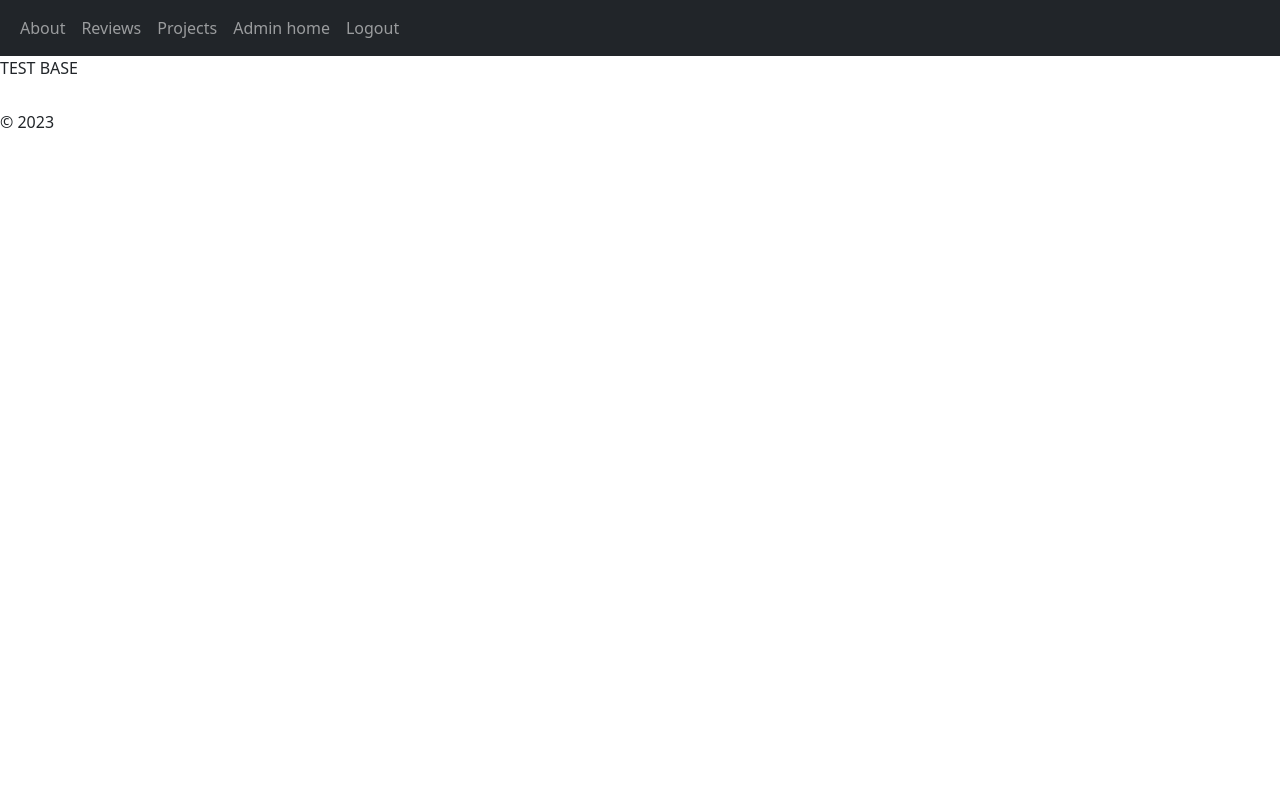
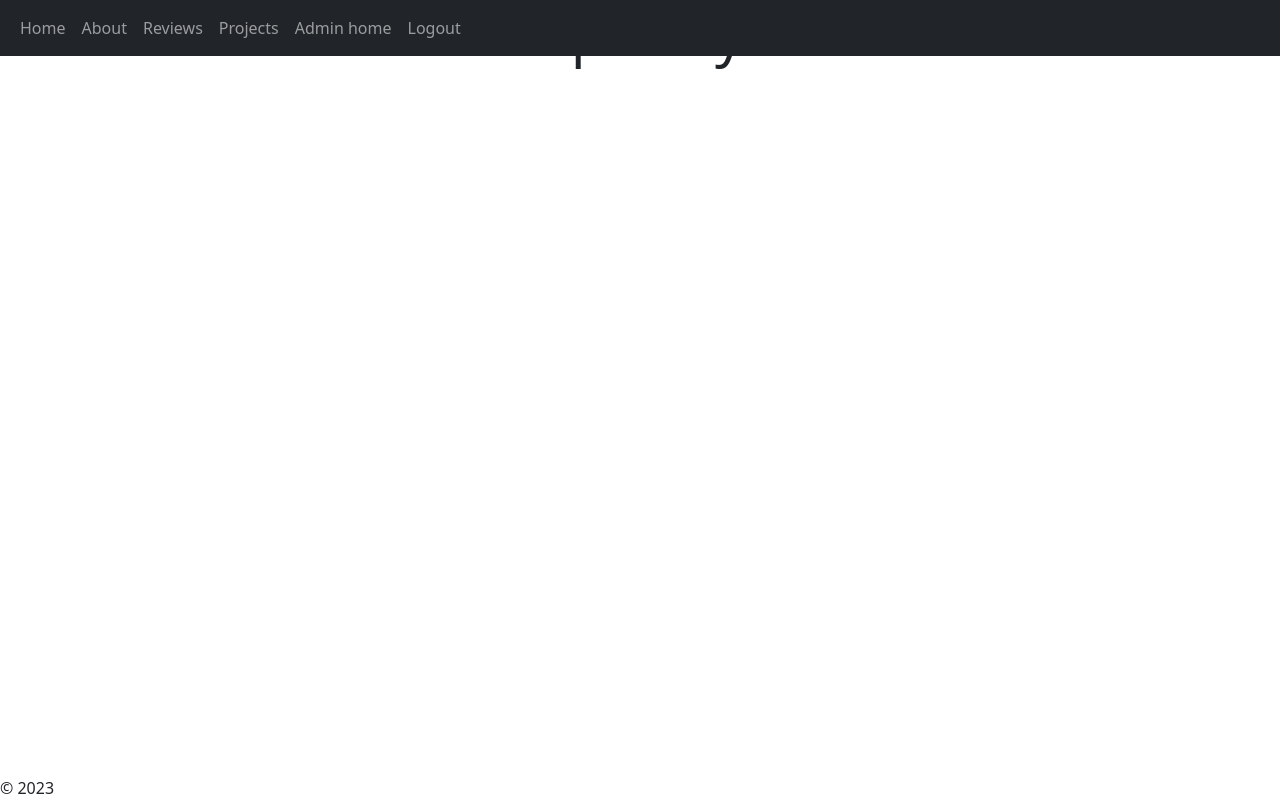
Before and after one commit to jonrickman/nikola_carpentry, a Flask app: template src/nikola_carpentry/templates/index.html in a window 1280 px wide. Run offline with Flask 3, Linux system fonts and the light colour scheme; the template is opened without the code that fills it, so the values that code supplies are empty; the visitor is signed in with stand-in values (Sample User, id 1); parts of the project's set-up code (start-up, migrations or seed data) failed here and were passed over; some libraries are stand-ins or nearby versions.

Commit message:
minor stuff, add a few pics

```diff
--- a/src/nikola_carpentry/static/css/footer.css
+++ /dev/null
@@ -1,3 +0,0 @@
-footer {
-  padding-top: 30px;
-}
--- a/src/nikola_carpentry/templates/footer.html
+++ b/src/nikola_carpentry/templates/footer.html
@@ -1,3 +1,3 @@
 <link rel="stylesheet" href="{{ url_for('static', filename='css/footer.css') }}" type="text/css" />
 
-<footer>&copy; 2023</footer>
+<footer class="fixed-bottom">&copy; 2023</footer>
--- a/src/nikola_carpentry/templates/index.html
+++ b/src/nikola_carpentry/templates/index.html
@@ -1,4 +1,3 @@
-<html>
 <link rel="stylesheet" href="static/css/index.css" />
 {% extends "base.html" %}
 
@@ -8,4 +7,10 @@
   {% endfor %}
 </div>
 
-</html>
+{% block body %}
+<div class="jumbotron jumbotron-fluid">
+  <div class="container">
+    <h1 class="display-4">Nikola Custom Carpentry</h1>
+  </div>
+</div>
+{% endblock %}
--- a/src/nikola_carpentry/templates/navbar.html
+++ b/src/nikola_carpentry/templates/navbar.html
@@ -1,11 +1,9 @@
-<nav class="navbar navbar-expand-lg navbar-dark bg-dark">
+<nav class="navbar navbar-expand-lg navbar-dark bg-dark fixed-top">
   <div class="container-fluid">
-    <button class="navbar-toggler" type="button" data-bs-toggle="collapse" data-bs-target="#navbarSupportedContent"
-      aria-controls="navbarSupportedContent" aria-expanded="false" aria-label="Toggle navigation">
-      <span class="navbar-toggler-icon"></span>
-    </button>
-    <div class="collapse navbar-collapse" id="navbarSupportedContent">
       <ul class="navbar-nav me-auto mb-2 mb-lg-0">
+        <li class="nav-item">
+          <a class="nav-link" href="{{ url_for('home')}}">Home</a>
+        </li>
         <li class="nav-item">
           <a class="nav-link" href="{{ url_for('about')}}">About</a>
         </li>
@@ -31,6 +29,5 @@
         </li>
         {% endif %}
       </ul>
-    </div>
   </div>
 </nav>
```
Also changed, not shown: src/nikola_carpentry/static/img/arch.jpg (added), src/nikola_carpentry/static/img/birdhouses.jpg (added), src/nikola_carpentry/static/img/blue-line-cornhole.jpg (added), src/nikola_carpentry/static/img/boat-rack.jpg (added), src/nikola_carpentry/static/img/grinch.jpg (added), src/nikola_carpentry/static/img/hogwarts-cornhole.jpg (added), src/nikola_carpentry/static/img/planter.jpg (added), src/nikola_carpentry/static/img/rack.jpg (added), src/nikola_carpentry/static/img/workbench.jpg (added).
